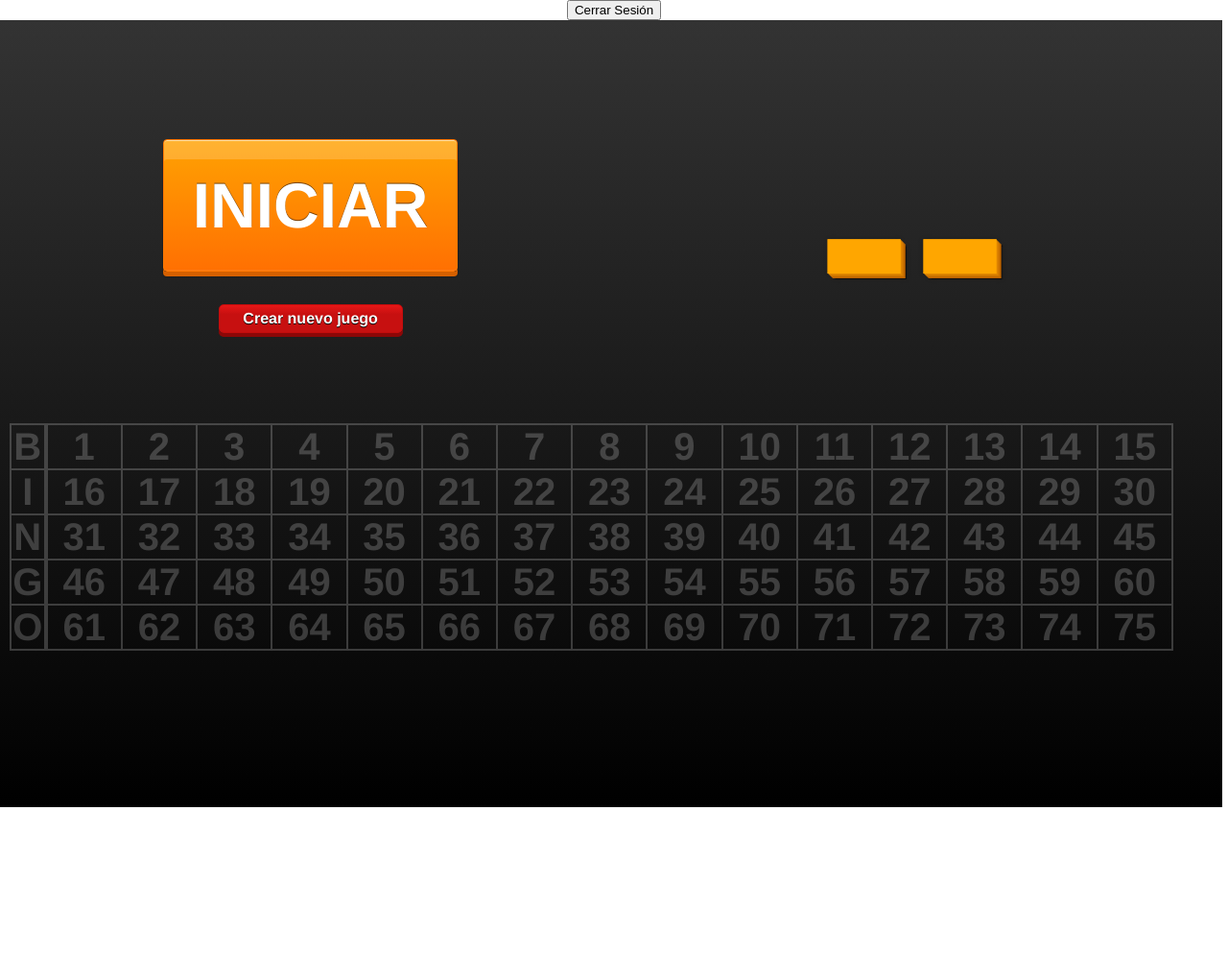
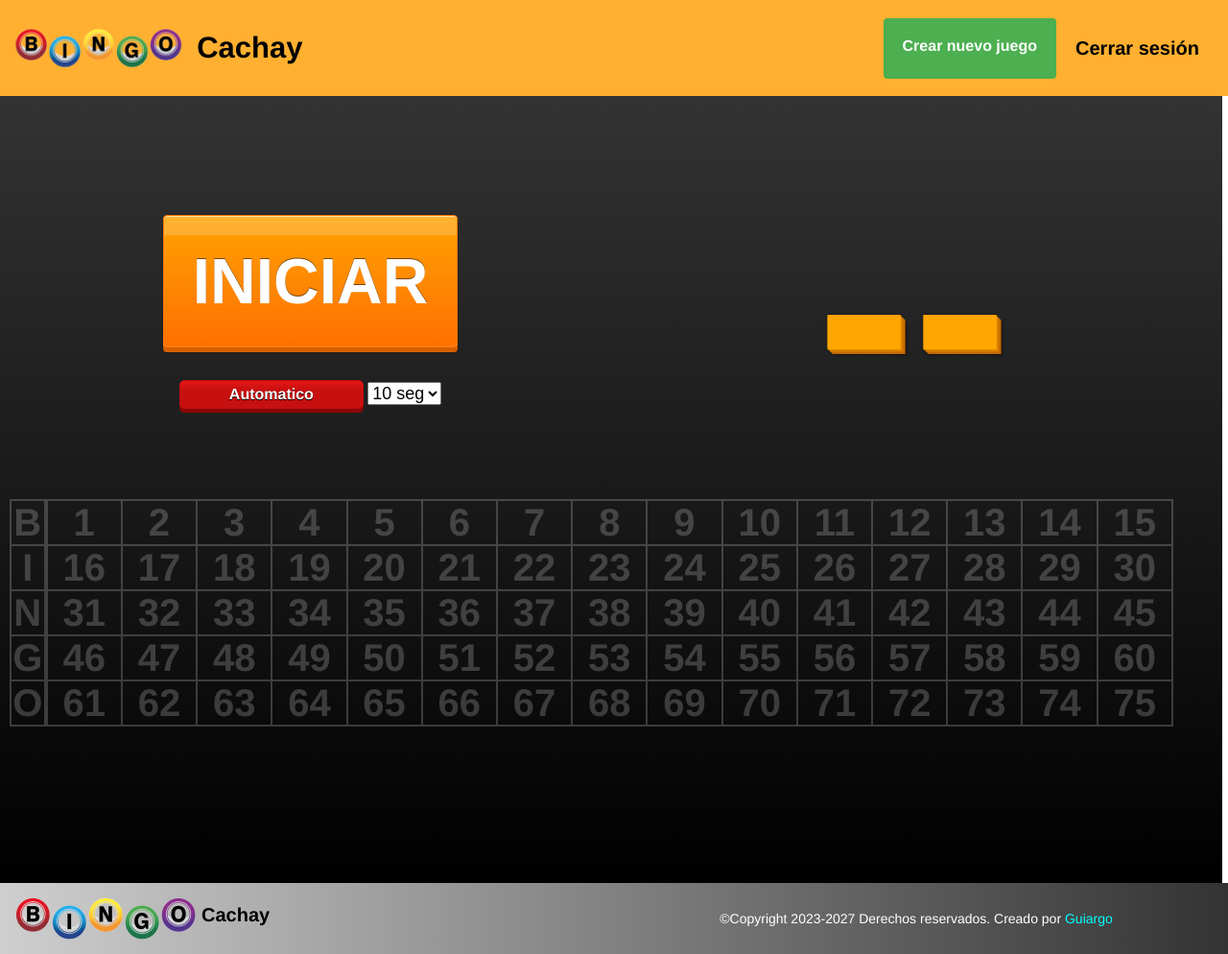
Before and after one commit to jhonrymat/bingoCachay, a plain HTML site: page bingo.html in a window 1280 px wide. Shown: the whole page at 96% size. Before the commit the page ends 841 px from the top, so only its background shows below. Drawn offline with nearby package versions, Linux system fonts and the light colour scheme; sample sign-in values are in the browser's storage.

Commit message:
agrgando auto y acomodando codigo

```diff
--- a/bingo.html
+++ b/bingo.html
@@ -14,13 +14,23 @@
             }
         });
     </script>
-    <link rel="stylesheet" href="style.css">
+    <link rel="stylesheet" href="css/style.css">
     <script src="http://ajax.googleapis.com/ajax/libs/jquery/1.9.0/jquery.min.js"></script>
 
 </head>
 
 <body onload="init()">
-    <button id="logoutButton">Cerrar Sesión</button>
+    <header>
+        <div class="logo">
+            <img src="img/bingo.png" alt="logo bingo">
+            <h2 class="nombre-empresa">Cachay</h2>
+        </div>
+        <nav>
+            <a href="#" class="size nav-link" onclick="askForRestart()"><span>Crear nuevo juego</span></a>
+            <a href="#" id="logoutButton" class="nav-link">Cerrar sesión</a>
+        </nav>
+
+    </header>
     <div id="background">
         <table id="topTable">
             <tr>
@@ -29,7 +39,7 @@
                         <tr>
                             <td>
                                 <div>
-                                    <span class="button" onclick="pickARandomNumber()">INICIAR</span>
+                                    <button class="button" id="iniciar" onclick="pickARandomNumber()">INICIAR</button>
                                 </div>
                             </td>
                         </tr>
@@ -37,7 +47,14 @@
                             <td>
                                 <p></br></p>
                                 <div>
-                                    <span class="button_restart" onclick="askForRestart()">Crear nuevo juego</span>
+                                    <a id="automatico" class="button_restart">Automatico</a>
+                                    <select id="selectTiempo" class="sel">
+                                        <option value="10">10 seg</option>
+                                        <option value="15">15 seg</option>
+                                        <option value="20">20 seg</option>
+                                        <option value="25">25 seg</option>
+                                        <!-- Agrega las opciones de 5 en 5 hasta 100 según tus necesidades -->
+                                      </select>
                                 </div>
                             </td>
                         </tr>
@@ -76,8 +93,20 @@
 
     </div>
 
+    <footer>
+        <div class="footer-column">
+            <div class="logo-column">
+                <img src="img/bingo.png" alt="Logo de Bingo">
+                <h2 class="cachay">Cachay</h2>
+            </div>
+            <div class="rights-column">
+                <p>&copy;Copyright <span id="year">2023-2027</span> Derechos reservados. Creado por <a target="_blank"
+                        href="https://jhonrymat.github.io/guiargo/" class="guiargo">Guiargo</a></p>
+            </div>
+        </div>
+    </footer>
+
 </body>
-<script src="script.js"></script>
-
-
+<script src="scripts/script.js"></script>
+<script src="scripts/automatico.js"></script>
 </html>
--- a/style.css
+++ b/css/style.css
@@ -103,7 +103,7 @@ body {
 }
 
 .button_restart:hover {
-  background-image: -webkit-linear-gradient(top, rgba(230, 23, 23, 1) 0%, rgba(199, 16, 16, 1) 100%);
+  background-image: -webkit-linear-gradient(top, rgba(210, 23, 23, 1) 0%, rgba(199, 16, 16, 1) 100%);
   background-image: -moz-linear-gradient(top, rgba(230, 23, 23, 1) 0%, rgba(199, 16, 16, 1) 100%);
   background-image: -ms-linear-gradient(top, rgba(230, 23, 23, 1) 0%, rgba(199, 16, 16, 1) 100%);
   background-image: -o-linear-gradient(top, rgba(230, 23, 23, 1) 0%, rgba(199, 16, 16, 1) 100%);
@@ -117,7 +117,20 @@ body {
   text-shadow: 0px 1px 1px rgba(0, 0, 0, 1)
 }
 
-.button_restart:active {}
+.button_restart.active {
+  background-image: -webkit-linear-gradient(top, rgba(0,255,0,1) 0%, rgba(0,255,0,0.6) 100%);
+  background-image: -moz-linear-gradient(top, rgba(0,255,0,1) 0%, rgba(0,255,0,0.6) 100%);
+  background-image: -ms-linear-gradient(top, rgba(0,255,0,1) 0%, rgba(0,255,0,0.6) 100%);
+  background-image: -o-linear-gradient(top, rgba(0,255,0,1) 0%, rgba(0,255,0,0.6) 100%);
+  background-image: linear-gradient(top, rgba(0,255,0,1) 0%, rgba(0,255,0,0.6) 100%);
+  -webkit-box-shadow: 0px 2px 0px 0px rgba(0,255,0,0.2);
+  -moz-box-shadow: 0px 2px 0px 0px rgba(0,255,0,0.2);
+  box-shadow: 0px 2px 0px 0px rgba(0,255,0,0.2);
+}
+
+.sel{
+  font-size: 18px;
+}
 
 #numbersTable {
   font: bold 40px Helvetica, sans-serif;
@@ -182,3 +195,122 @@ table {
   font-size: 40px;
   color: #FF9D00;
 }
+
+/* estilos incorporados por mi */
+header {
+  display: flex;
+  min-height: 80px;
+  height: 50px;
+  padding: 10px;
+  background-color: #ffb030;
+  align-items: center;
+  justify-content: space-between;
+}
+#logoutButton{
+  font-size: 20px;
+}
+
+.logo {
+  display: flex;
+  align-items: center;
+}
+
+.logo img {
+  height: 50px;
+  margin-right: 10px;
+}
+
+.logo h2 {
+  font-size: 31px;
+}
+
+a {
+  text-decoration: none;
+  color: black;
+}
+
+nav {
+  display: flex;
+  flex-direction: row;
+
+}
+
+nav a {
+  padding: 20px 20px;
+  font-weight: 600;
+  text-decoration: none;
+  text-align: center
+}
+
+nav a:hover {
+  color: aliceblue;
+}
+.size{
+  display: inline-block;
+  background-color: #4CAF50;
+  color: white;
+  text-decoration: none;
+  border-radius: 4px;
+  border: none;
+  cursor: pointer;
+  font-size: 16px;
+  text-align: center;
+  line-height: 1;
+}
+
+.size span {
+  display: inline-block;
+  vertical-align: middle;
+  line-height: normal;
+  width: 100%;
+  height: 100%;
+  box-sizing: border-box;
+}
+
+.size:hover {
+  background-color: #45a049;
+}
+
+footer {
+  background: linear-gradient(to right, #cfcfcf, #333333);
+  color: #fff;
+  padding: 10px;
+  text-align: center;
+}
+
+.footer-column {
+  display: flex;
+  justify-content: space-between;
+  align-items: center;
+}
+
+.logo-column {
+  display: flex;
+  align-items: center;
+}
+
+.logo-column,
+.rights-column {
+  flex-basis: 50%;
+}
+
+.logo-column img {
+  max-width: 200px;
+}
+
+.logo-column h2 {
+  margin-top: 10px;
+  font-size: 20px;
+}
+
+.rights-column p {
+  font-size: 14px;
+}
+
+.guiargo {
+  color: aqua;
+}
+
+.cachay {
+  color: black;
+}
--- /dev/null
+++ b/scripts/automatico.js
@@ -0,0 +1,38 @@
+// Obtén los elementos del DOM
+var automaticoBtn = document.getElementById("automatico");
+var selectTiempo = document.getElementById("selectTiempo");
+var iniciarBtn = document.getElementById("iniciar");
+var selSel = document.getElementById("selectTiempo");
+
+var intervalId; // Almacena el ID del intervalo
+
+function startAutomatico() {
+  automaticoBtn.classList.add("active"); // Agrega la clase "active" para cambiar el color del botón
+  iniciarBtn.disabled = true; // Deshabilita el botón "INICIAR"
+  selSel.disabled= true; //select off
+
+  // Obtiene el valor seleccionado del select y conviértelo a segundos
+  var tiempoSeleccionado = parseInt(selectTiempo.value, 10) * 1000;
+
+  // Ejecuta la función pickARandomNumber() cada cierto intervalo de tiempo
+  intervalId = setInterval(pickARandomNumber, tiempoSeleccionado);
+}
+
+function stopAutomatico() {
+  automaticoBtn.classList.remove("active"); // Remueve la clase "active" para restaurar el color del botón
+  iniciarBtn.disabled = false; // Habilita el botón "INICIAR"
+  selSel.disabled= false; //select on
+
+
+  clearInterval(intervalId); // Detiene la ejecución automática
+}
+
+// Agrega el evento de clic al botón "Automatico"
+// Agrega el evento de clic al botón "Automatico"
+automaticoBtn.addEventListener("click", function() {
+    if (automaticoBtn.classList.contains("active")) {
+      stopAutomatico();
+    } else {
+      startAutomatico();
+    }
+  });
```
Also changed, not shown: index.html (+1 -1 lines), css/styles2.css (renamed from styles2.css), img/bingo.png (added), scripts/script.js (renamed from script.js).
